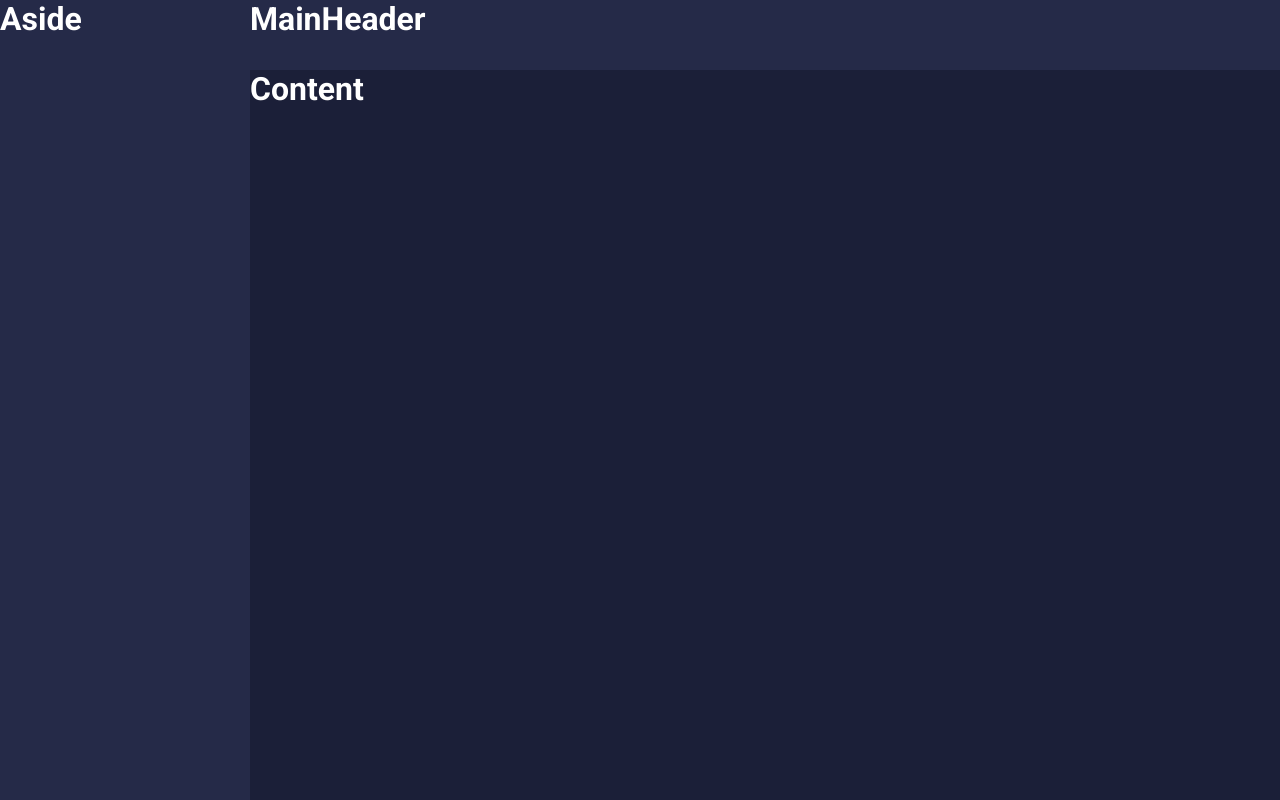
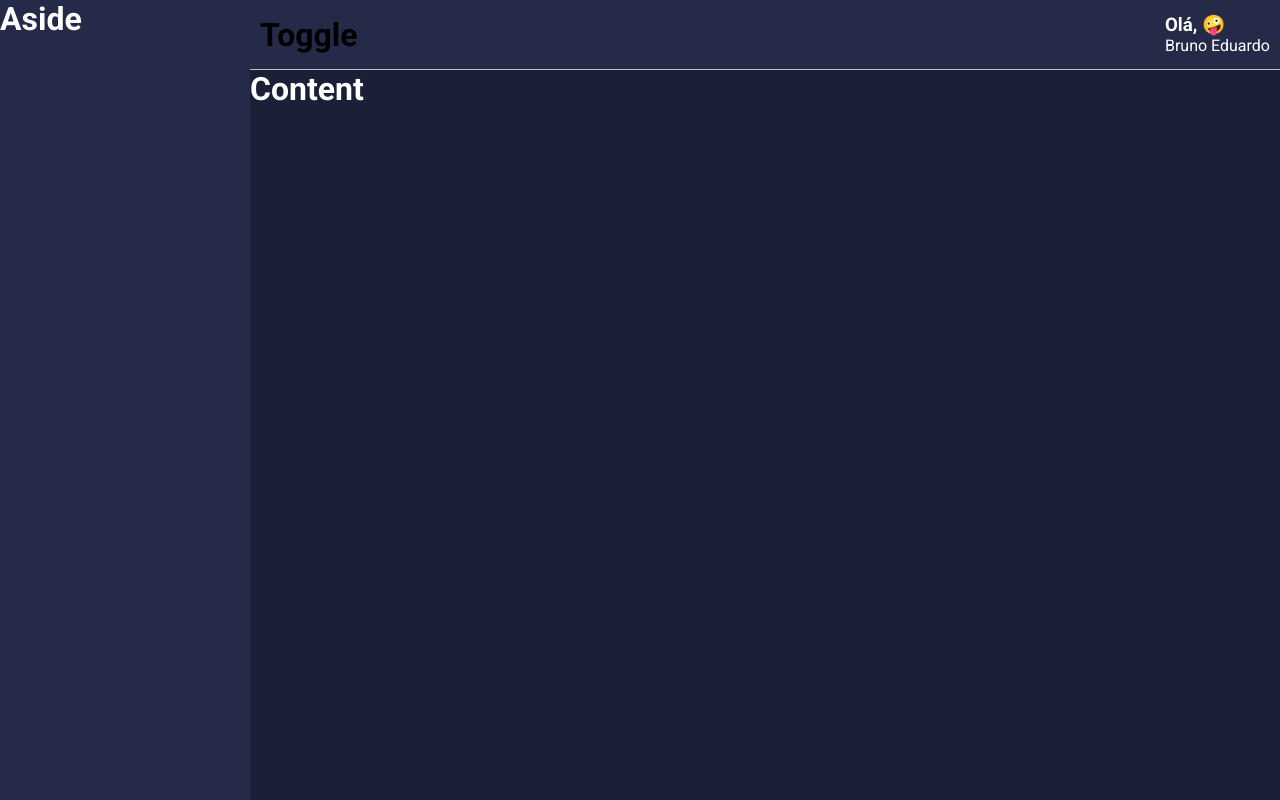
Before and after one commit to brunoemferreira/udemy-react-typescript-desenvolvendo-um-dashboard, a React (Create React App) app in the folder minha-carteira/: page / in a window 1280 px wide. Built offline with nearby package versions, Linux system fonts and the light colour scheme.

Commit message:
Creating Header

```diff
--- a/minha-carteira/src/components/MainHeader/index.tsx
+++ b/minha-carteira/src/components/MainHeader/index.tsx
@@ -1,11 +1,27 @@
-import React from 'react';
+import React, { useMemo } from 'react';
 
-import { Container } from './styles';
+import {
+  Container,
+  Profile,
+  Welcome,
+  UserName
+} from './styles';
+
+import emojis from '../../utils/emojis';
 
 const MainHeader: React.FC = () => {
+  const emoji = useMemo(() => {
+    const index = Math.floor(Math.random() * emojis.length);
+    return emojis[index];
+  }, [])
+
   return (
     <Container>
-      <h1>MainHeader</h1>
+      <h1>Toggle</h1>
+      <Profile>
+        <Welcome>Olá, {emoji}</Welcome>
+        <UserName>Bruno Eduardo </UserName>
+      </Profile>
     </Container>
   )
 }
--- a/minha-carteira/src/components/MainHeader/styles.ts
+++ b/minha-carteira/src/components/MainHeader/styles.ts
@@ -3,6 +3,26 @@
 export const Container = styled.div`
    grid-area: MH;
 
+
+   background-color: ${props => props.theme.colors.secondary};
+
+   display: flex;
+   justify-content: space-between;
+   align-items: center;
+
+   padding: 0 10px;
+
+   border-bottom: 1px solid ${props => props.theme.colors.gray};
+`;
+
+export const Profile = styled.div`
    color: ${props => props.theme.colors.white};
-   background-color: ${props => props.theme.colors.secondary};
 `;
+
+export const Welcome = styled.h3`
+
+`;
+
+export const UserName = styled.span`
+
+`;
--- /dev/null
+++ b/minha-carteira/src/utils/emojis.ts
@@ -0,0 +1 @@
+export default ['😎', '🤩', '😜', '🤑', '🤠', '🤪', '😝']
```
